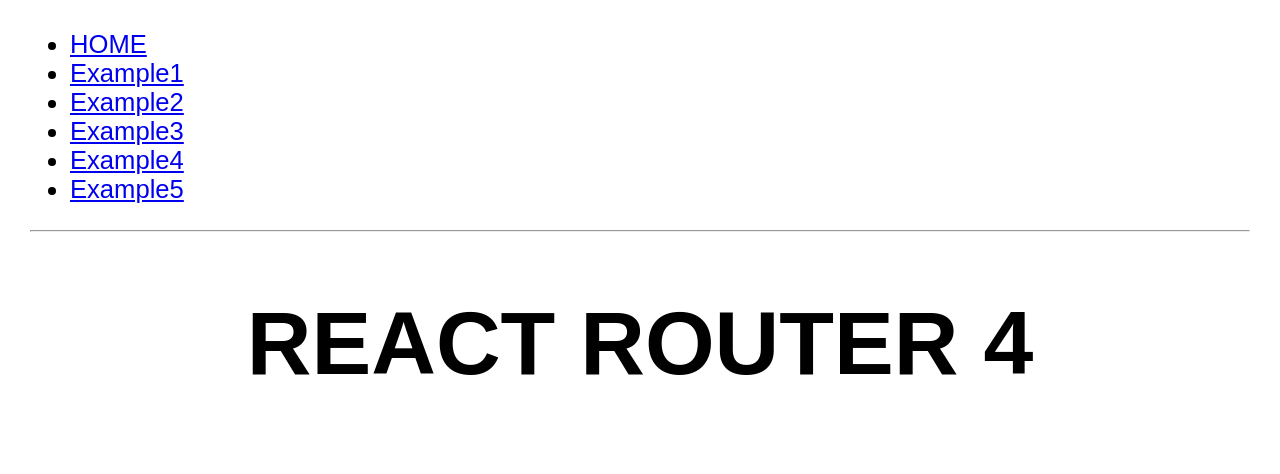
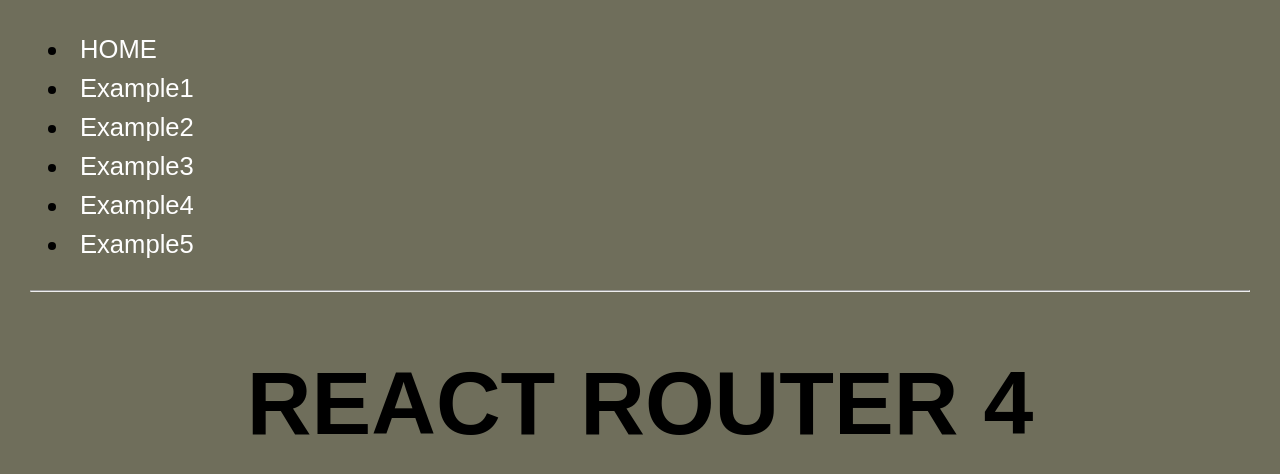
Before and after one commit to bdog72/React-Router4, a React app: page / in a window 1280 px wide. Shown: the top 474 px of the page. Built offline with nearby package versions, Linux system fonts and the light colour scheme.

Commit message:
made some css changes

```diff
--- a/src/styles/screen.scss
+++ b/src/styles/screen.scss
@@ -11,6 +11,7 @@
   margin: 30px;
   font: $base-text-size / 1 $base-font-family;
   font-size: 2vw;
+  background: #6f6e5b;
 }
 
 .homeHeader {
@@ -18,8 +19,12 @@
   font-size: 7vw;
 }
 
-// li a {
-//   padding: 5px;
-//   text-decoration: none;
-//   color: rgb(235, 20, 59);
-// }
+li {
+  padding: 5px;
+}
+
+li a {
+  padding: 5px;
+  text-decoration: none;
+  color: white;
+}
```
